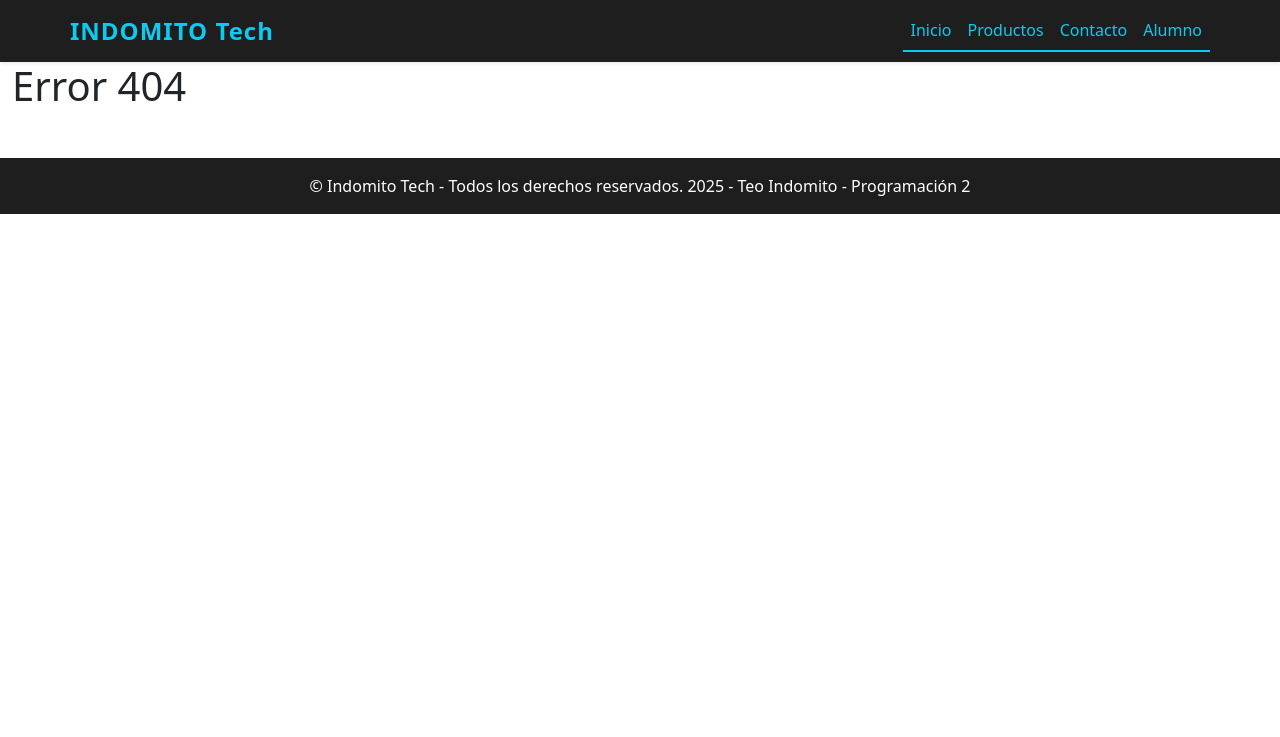
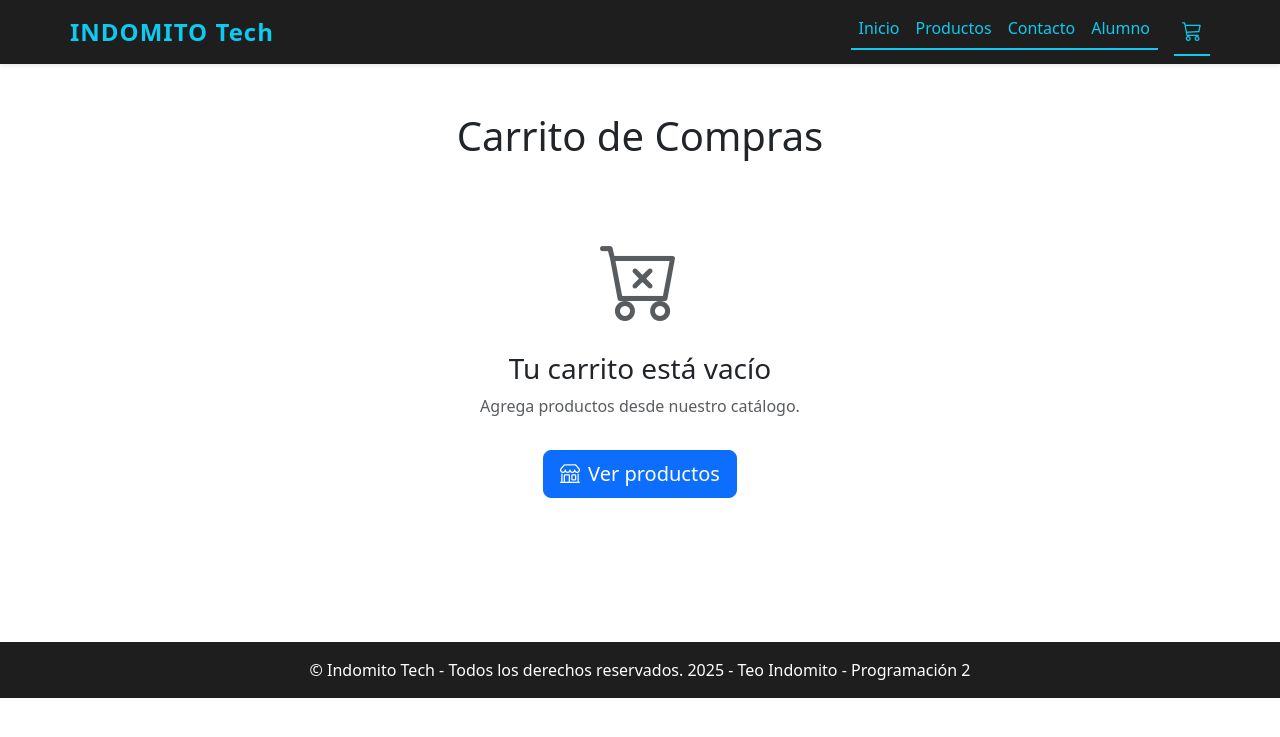
Before and after one commit to tindomito/FinalProgramacion2, a PHP site: page /index.php?sec=carrito in a window 1280 px wide. Shown: the top 737 px of the page. Run offline with PHP 8.4, Linux system fonts and the light colour scheme.

Commit message:
feat: Agregar página de carrito de compras en frontend
- Crear clase Carrito.php para manejo de sesión del carrito
- Agregar vista carrito.php con diseño Bootstrap (lista de productos, resumen, controles de cantidad)
- Implementar actions/carrito_action.php para agregar, eliminar, actualizar y vaciar carrito
- Modificar botones "Agregar al carrito" en filtro.php y detalle.php para que funcionen
- Agregar icono de carrito con contador en el header de navegación
- Mostrar notificaciones de éxito al agregar productos al carrito

```diff
--- /dev/null
+++ b/classes/Carrito.php
@@ -0,0 +1,131 @@
+<?php
+require_once "Producto.php";
+
+class Carrito
+{
+    private const SESSION_KEY = 'carrito';
+
+    /**
+     * Inicializa el carrito en la sesión si no existe
+     */
+    private static function init(): void
+    {
+        if (!isset($_SESSION[self::SESSION_KEY])) {
+            $_SESSION[self::SESSION_KEY] = [];
+        }
+    }
+
+    /**
+     * Agrega un producto al carrito
+     */
+    public static function agregar(int $id_producto, int $cantidad = 1): bool
+    {
+        self::init();
+
+        $producto = Producto::get_x_id($id_producto);
+        if (!$producto) {
+            return false;
+        }
+
+        if (isset($_SESSION[self::SESSION_KEY][$id_producto])) {
+            $_SESSION[self::SESSION_KEY][$id_producto]['cantidad'] += $cantidad;
+        } else {
+            $_SESSION[self::SESSION_KEY][$id_producto] = [
+                'id_producto' => $id_producto,
+                'nombre' => $producto->getNombre(),
+                'precio' => $producto->getPrecio(),
+                'foto' => $producto->getFoto(),
+                'cantidad' => $cantidad
+            ];
+        }
+
+        return true;
+    }
+
+    /**
+     * Elimina un producto del carrito
+     */
+    public static function eliminar(int $id_producto): bool
+    {
+        self::init();
+
+        if (isset($_SESSION[self::SESSION_KEY][$id_producto])) {
+            unset($_SESSION[self::SESSION_KEY][$id_producto]);
+            return true;
+        }
+
+        return false;
+    }
+
+    /**
+     * Actualiza la cantidad de un producto en el carrito
+     */
+    public static function actualizarCantidad(int $id_producto, int $cantidad): bool
+    {
+        self::init();
+
+        if ($cantidad <= 0) {
+            return self::eliminar($id_producto);
+        }
+
+        if (isset($_SESSION[self::SESSION_KEY][$id_producto])) {
+            $_SESSION[self::SESSION_KEY][$id_producto]['cantidad'] = $cantidad;
+            return true;
+        }
+
+        return false;
+    }
+
+    /**
+     * Obtiene todos los items del carrito
+     */
+    public static function obtenerItems(): array
+    {
+        self::init();
+        return $_SESSION[self::SESSION_KEY];
+    }
+
+    /**
+     * Obtiene el total de items en el carrito
+     */
+    public static function contarItems(): int
+    {
+        self::init();
+        $total = 0;
+        foreach ($_SESSION[self::SESSION_KEY] as $item) {
+            $total += $item['cantidad'];
+        }
+        return $total;
+    }
+
+    /**
+     * Calcula el total del carrito
+     */
+    public static function calcularTotal(): float
+    {
+        self::init();
+        $total = 0;
+        foreach ($_SESSION[self::SESSION_KEY] as $item) {
+            $total += $item['precio'] * $item['cantidad'];
+        }
+        return $total;
+    }
+
+    /**
+     * Vacía completamente el carrito
+     */
+    public static function vaciar(): void
+    {
+        $_SESSION[self::SESSION_KEY] = [];
+    }
+
+    /**
+     * Verifica si el carrito está vacío
+     */
+    public static function estaVacio(): bool
+    {
+        self::init();
+        return empty($_SESSION[self::SESSION_KEY]);
+    }
+}
+?>
--- a/includes/header.php
+++ b/includes/header.php
@@ -1,6 +1,8 @@
 <?php
 require_once "classes/Secciones.php";
+require_once "classes/Carrito.php";
 $secciones = Secciones::secciones_del_sitio();
+$cantidadCarrito = Carrito::contarItems();
 ?>
 
 <header class="bg-dark shadow-sm">
@@ -21,6 +23,16 @@ $secciones = Secciones::secciones_del_sitio();
             </li>
           <?php endif; ?>
         <?php endforeach; ?>
+        <li class="nav-item ms-lg-3">
+          <a class="nav-link position-relative <?php if(($_GET['sec'] ?? '') === 'carrito') echo 'active'; ?>" href="?sec=carrito" title="Ver carrito">
+            <i class="bi bi-cart3 fs-5"></i>
+            <?php if ($cantidadCarrito > 0): ?>
+              <span class="position-absolute top-0 start-100 translate-middle badge rounded-pill bg-danger cart-badge">
+                <?= $cantidadCarrito > 99 ? '99+' : $cantidadCarrito; ?>
+              </span>
+            <?php endif; ?>
+          </a>
+        </li>
       </ul>
     </div>
   </nav>
@@ -50,4 +62,19 @@ $secciones = Secciones::secciones_del_sitio();
   border-bottom: 2px solid #0dcaf0;
 }
 
+.cart-badge {
+  font-size: 0.65rem;
+  padding: 0.25em 0.5em;
+  animation: pulse 2s infinite;
+}
+
+@keyframes pulse {
+  0%, 100% {
+    transform: translate(-50%, -50%) scale(1);
+  }
+  50% {
+    transform: translate(-50%, -50%) scale(1.1);
+  }
+}
+
 </style>
--- /dev/null
+++ b/views/carrito.php
@@ -0,0 +1,171 @@
+<?php
+require_once "classes/Carrito.php";
+
+$items = Carrito::obtenerItems();
+$total = Carrito::calcularTotal();
+$mensaje = $_GET['msg'] ?? null;
+?>
+
+<section class="container py-5">
+    <h1 class="mb-4 text-center text-dark">Carrito de Compras</h1>
+
+    <?php if ($mensaje === 'agregado'): ?>
+        <div class="alert alert-success alert-dismissible fade show" role="alert">
+            <i class="bi bi-check-circle me-2"></i>Producto agregado al carrito correctamente.
+            <button type="button" class="btn-close" data-bs-dismiss="alert" aria-label="Close"></button>
+        </div>
+    <?php elseif ($mensaje === 'eliminado'): ?>
+        <div class="alert alert-info alert-dismissible fade show" role="alert">
+            <i class="bi bi-trash me-2"></i>Producto eliminado del carrito.
+            <button type="button" class="btn-close" data-bs-dismiss="alert" aria-label="Close"></button>
+        </div>
+    <?php elseif ($mensaje === 'actualizado'): ?>
+        <div class="alert alert-success alert-dismissible fade show" role="alert">
+            <i class="bi bi-arrow-repeat me-2"></i>Cantidad actualizada correctamente.
+            <button type="button" class="btn-close" data-bs-dismiss="alert" aria-label="Close"></button>
+        </div>
+    <?php elseif ($mensaje === 'vaciado'): ?>
+        <div class="alert alert-warning alert-dismissible fade show" role="alert">
+            <i class="bi bi-cart-x me-2"></i>El carrito ha sido vaciado.
+            <button type="button" class="btn-close" data-bs-dismiss="alert" aria-label="Close"></button>
+        </div>
+    <?php endif; ?>
+
+    <?php if (Carrito::estaVacio()): ?>
+        <div class="text-center py-5">
+            <i class="bi bi-cart-x display-1 text-muted"></i>
+            <h3 class="mt-4 text-dark">Tu carrito está vacío</h3>
+            <p class="text-muted">Agrega productos desde nuestro catálogo.</p>
+            <a href="index.php?sec=filtro" class="btn btn-primary btn-lg mt-3">
+                <i class="bi bi-shop me-2"></i>Ver productos
+            </a>
+        </div>
+    <?php else: ?>
+        <div class="row">
+            <!-- Lista de productos -->
+            <div class="col-lg-8">
+                <div class="card shadow-sm mb-4">
+                    <div class="card-header bg-dark text-white">
+                        <h5 class="mb-0"><i class="bi bi-cart3 me-2"></i>Productos en tu carrito</h5>
+                    </div>
+                    <div class="card-body p-0">
+                        <div class="table-responsive">
+                            <table class="table table-hover mb-0">
+                                <thead class="table-light">
+                                    <tr>
+                                        <th style="width: 100px;">Imagen</th>
+                                        <th>Producto</th>
+                                        <th class="text-center">Precio</th>
+                                        <th class="text-center" style="width: 150px;">Cantidad</th>
+                                        <th class="text-center">Subtotal</th>
+                                        <th class="text-center">Acciones</th>
+                                    </tr>
+                                </thead>
+                                <tbody>
+                                    <?php foreach ($items as $item): ?>
+                                        <tr>
+                                            <td>
+                                                <img src="img/productos/<?= htmlspecialchars($item['foto']); ?>"
+                                                     alt="<?= htmlspecialchars($item['nombre']); ?>"
+                                                     class="img-fluid rounded"
+                                                     style="max-width: 80px; max-height: 80px; object-fit: cover;">
+                                            </td>
+                                            <td class="align-middle">
+                                                <strong><?= htmlspecialchars($item['nombre']); ?></strong>
+                                            </td>
+                                            <td class="align-middle text-center">
+                                                $<?= number_format($item['precio'], 2); ?>
+                                            </td>
+                                            <td class="align-middle">
+                                                <form action="actions/carrito_action.php" method="POST" class="d-flex justify-content-center align-items-center gap-2">
+                                                    <input type="hidden" name="action" value="actualizar">
+                                                    <input type="hidden" name="id_producto" value="<?= $item['id_producto']; ?>">
+                                                    <button type="submit" name="cantidad" value="<?= $item['cantidad'] - 1; ?>" class="btn btn-outline-secondary btn-sm" <?= $item['cantidad'] <= 1 ? 'disabled' : ''; ?>>
+                                                        <i class="bi bi-dash"></i>
+                                                    </button>
+                                                    <span class="fw-bold mx-2"><?= $item['cantidad']; ?></span>
+                                                    <button type="submit" name="cantidad" value="<?= $item['cantidad'] + 1; ?>" class="btn btn-outline-secondary btn-sm">
+                                                        <i class="bi bi-plus"></i>
+                                                    </button>
+                                                </form>
+                                            </td>
+                                            <td class="align-middle text-center fw-bold text-success">
+                                                $<?= number_format($item['precio'] * $item['cantidad'], 2); ?>
+                                            </td>
+                                            <td class="align-middle text-center">
+                                                <a href="actions/carrito_action.php?action=eliminar&id_producto=<?= $item['id_producto']; ?>"
+                                                   class="btn btn-outline-danger btn-sm"
+                                                   onclick="return confirm('¿Eliminar este producto del carrito?');">
+                                                    <i class="bi bi-trash"></i>
+                                                </a>
+                                            </td>
+                                        </tr>
+                                    <?php endforeach; ?>
+                                </tbody>
+                            </table>
+                        </div>
+                    </div>
+                </div>
+
+                <div class="d-flex justify-content-between">
+                    <a href="index.php?sec=filtro" class="btn btn-outline-primary">
+                        <i class="bi bi-arrow-left me-2"></i>Seguir comprando
+                    </a>
+                    <a href="actions/carrito_action.php?action=vaciar"
+                       class="btn btn-outline-danger"
+                       onclick="return confirm('¿Estás seguro de vaciar todo el carrito?');">
+                        <i class="bi bi-cart-x me-2"></i>Vaciar carrito
+                    </a>
+                </div>
+            </div>
+
+            <!-- Resumen del pedido -->
+            <div class="col-lg-4">
+                <div class="card shadow-sm">
+                    <div class="card-header bg-dark text-white">
+                        <h5 class="mb-0"><i class="bi bi-receipt me-2"></i>Resumen del pedido</h5>
+                    </div>
+                    <div class="card-body">
+                        <div class="d-flex justify-content-between mb-2">
+                            <span>Productos (<?= Carrito::contarItems(); ?>)</span>
+                            <span>$<?= number_format($total, 2); ?></span>
+                        </div>
+                        <div class="d-flex justify-content-between mb-2">
+                            <span>Envío</span>
+                            <span class="text-success">Gratis</span>
+                        </div>
+                        <hr>
+                        <div class="d-flex justify-content-between mb-3">
+                            <strong class="fs-5">Total</strong>
+                            <strong class="fs-5 text-success">$<?= number_format($total, 2); ?></strong>
+                        </div>
+                        <div class="d-grid">
+                            <button class="btn btn-success btn-lg" onclick="alert('Funcionalidad de checkout próximamente');">
+                                <i class="bi bi-credit-card me-2"></i>Proceder al pago
+                            </button>
+                        </div>
+                    </div>
+                </div>
+
+                <div class="card mt-3 shadow-sm">
+                    <div class="card-body">
+                        <h6 class="card-title"><i class="bi bi-shield-check me-2 text-success"></i>Compra segura</h6>
+                        <p class="card-text small text-muted mb-0">Tus datos están protegidos y tu compra es 100% segura.</p>
+                    </div>
+                </div>
+            </div>
+        </div>
+    <?php endif; ?>
+</section>
+
+<style>
+.table th, .table td {
+    vertical-align: middle;
+}
+.card {
+    border: none;
+}
+.card-header {
+    border-bottom: none;
+}
+</style>
```
Also changed, not shown: actions/carrito_action.php (added, +49 -0 lines), data/secciones.json (+11 -7 lines), views/detalle.php (+12 -1 lines), views/filtro.php (+12 -1 lines).
